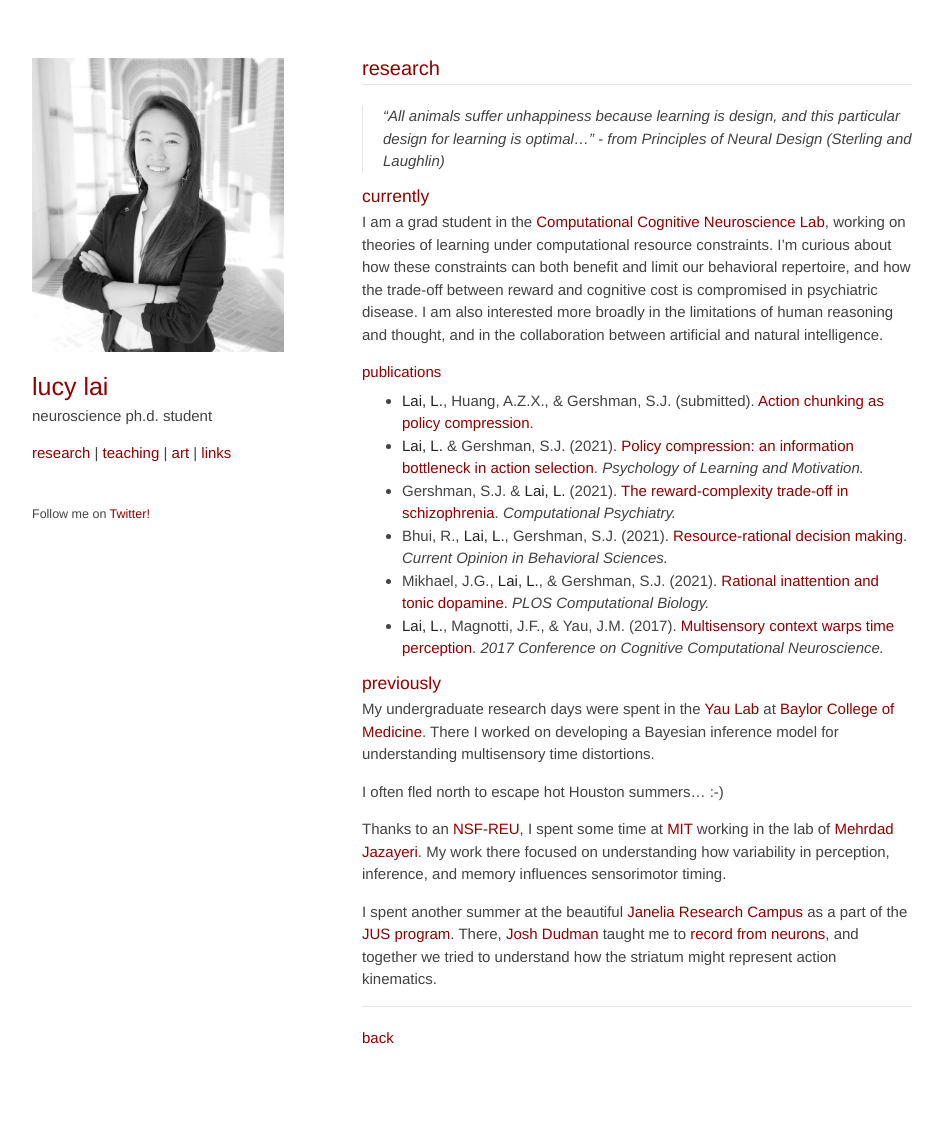
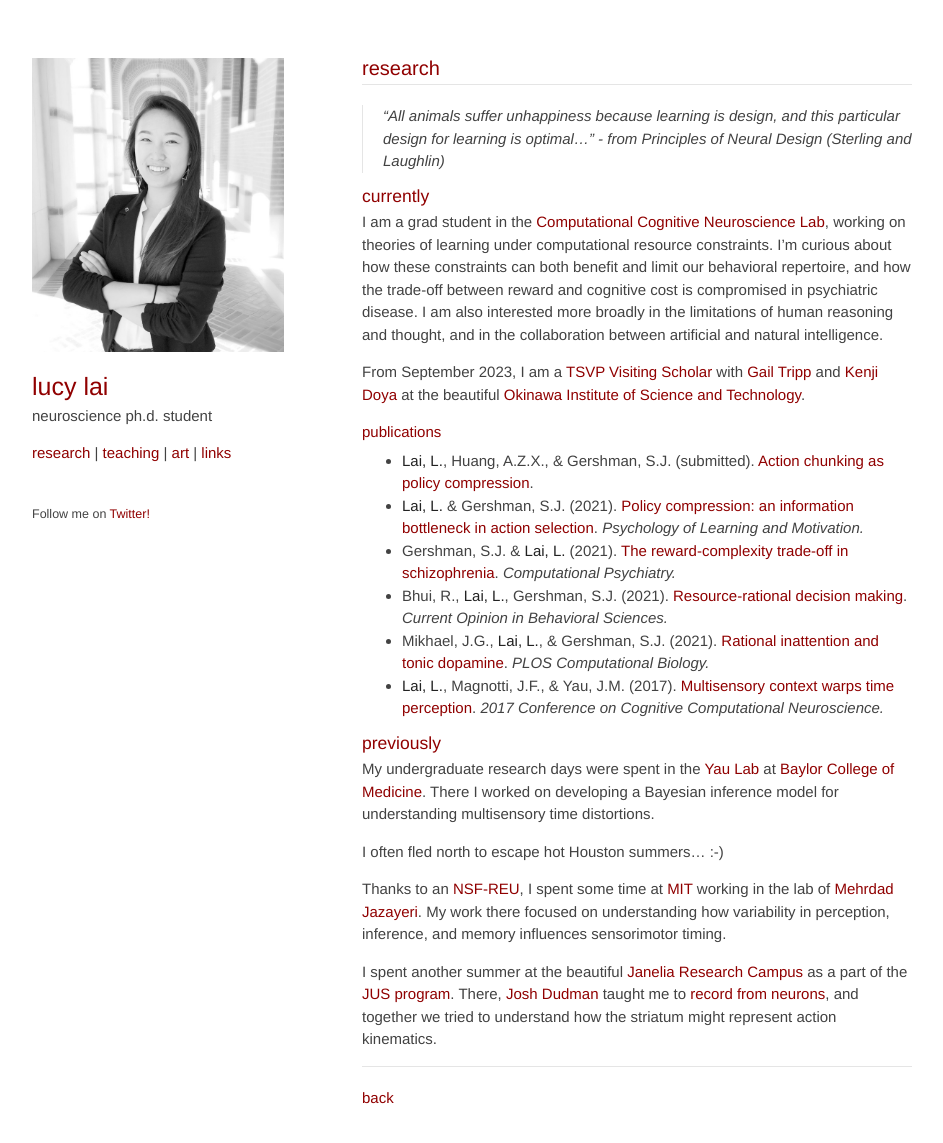
Before and after one commit to lucylai96/lucylai96.github.io, a Jekyll site: the page built from research.md, in a window 1280 px wide and 1174 px high. Shown: the top 1143 px of the window, without its empty margins (168-1111 px from the left). Built offline with Jekyll 4.4.1, drawn with Linux system fonts in a browser that asks for light colours; our own code applies the rules of GitHub Pages for plain Markdown files.

Commit message:
Update research.md

```diff
--- a/research.md
+++ b/research.md
@@ -6,6 +6,8 @@
 
 ### currently
 I am a grad student in the [Computational Cognitive Neuroscience Lab](http://gershmanlab.com/index.html){:target="_blank"}, working on theories of learning under computational resource constraints. I’m curious about how these constraints can both benefit and limit our behavioral repertoire, and how the trade-off between reward and cognitive cost is compromised in psychiatric disease. I am also interested more broadly in the limitations of human reasoning and thought, and in the collaboration between artificial and natural intelligence.
+
+From September 2023, I am a [TSVP Visiting Scholar](https://groups.oist.jp/tsvp){:target="_blank"} with [Gail Tripp](https://groups.oist.jp/hdnu){:target="_blank"} and [Kenji Doya](https://groups.oist.jp/ncu){:target="_blank"} at the beautiful [Okinawa Institute of Science and Technology](https://oist.jp){:target="_blank"}.
 
 #### publications
 - **Lai, L.**, Huang, A.Z.X., & Gershman, S.J. (submitted). [Action chunking as policy compression](https://psyarxiv.com/z8yrv){:target="_blank"}.
```
